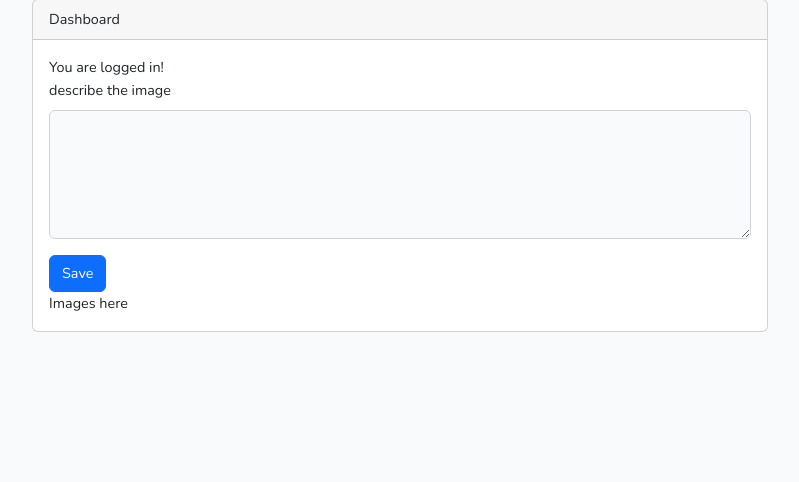
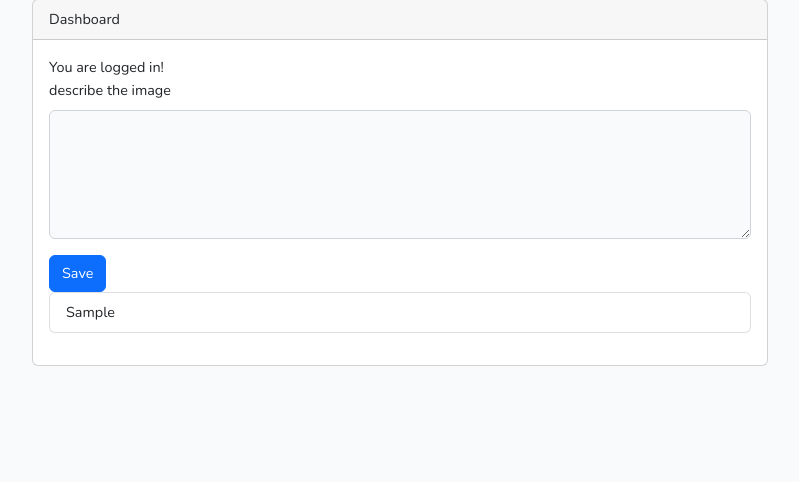
Before and after one commit to AcriCAA/openaiclient, a Laravel app: page /home in a window 1280 px wide. Shown: the part 80-562 px from the top of the page, without its empty margins (240-1039 px from the left). Run offline with Laravel 10, Linux system fonts and the light colour scheme; a user stored in the database is signed in; tables that the repository leaves empty hold one stand-in row (values such as "Sample post"); style sheets or scripts are compiled from the project's sources.

Commit message:
showing results

```diff
--- a/app/Http/Controllers/HomeController.php
+++ b/app/Http/Controllers/HomeController.php
@@ -29,9 +29,9 @@ class HomeController extends Controller
      */
     public function index()
     {
+        $results = Result::all();
 
-        $images = Image::all();
-        return view('home', compact('images'));
+        return view('home', compact('results'));
     }
 
 
--- a/resources/views/home.blade.php
+++ b/resources/views/home.blade.php
@@ -55,11 +55,16 @@
                         </form>
 
 
-                    @foreach($images as $image)
-                            <div class="col-12">
-                    Images here
-
-                            </div>
+                        @foreach($results as $result)
+                            <ul class="list-group mb-3">
+                                <li class="list-group-item d-flex justify-content-between align-items-center">
+                                    <span>{{ $result->original_prompt }}</span>
+                                    @if(isset($result->image))
+                                    <img src="{{ $result->image->path }}" alt="Image" class="img-thumbnail"
+                                         style="width: 100px; height: auto;">
+                                        @endif
+                                </li>
+                            </ul>
                         @endforeach
 
                     </div>
```
Lines whose indentation alone changed are shown as unchanged.
